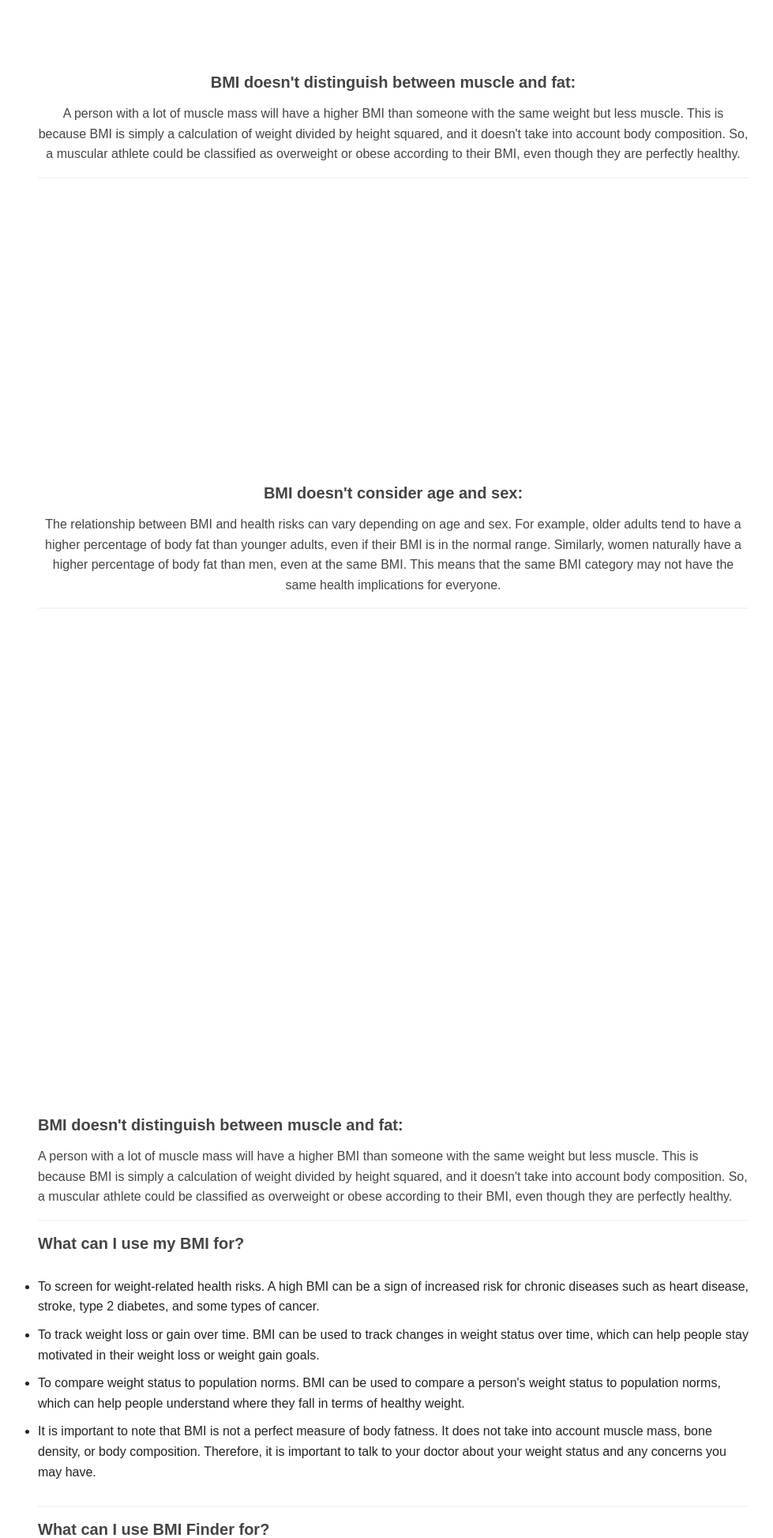
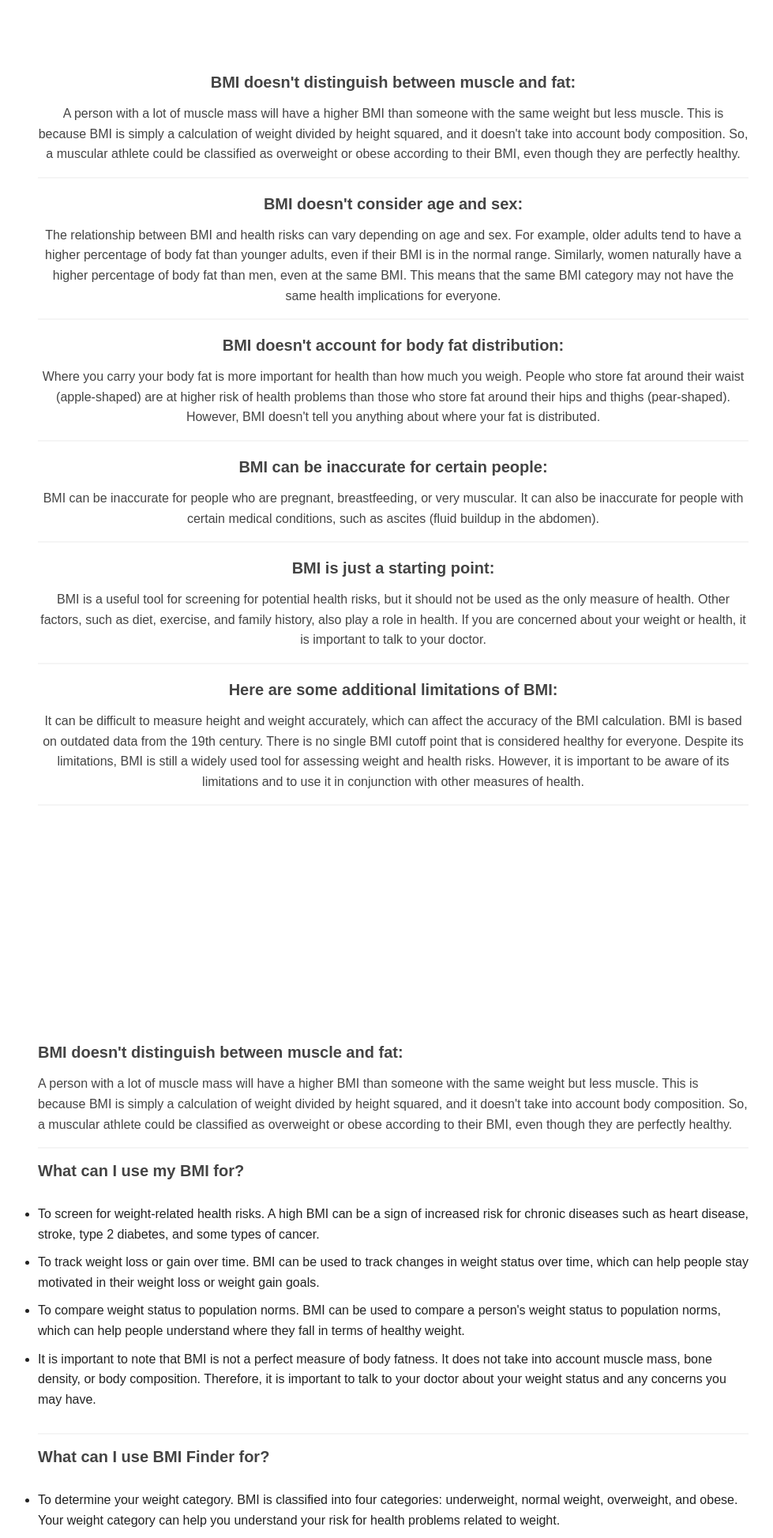
Before and after one commit to lbrilli/bmi-finder.com, a PHP site: page /limitations/index.php in a window 1280 px wide. Shown: the part 336-2283 px from the top of the page at 79% size, without its empty margins (142-1121 px from the left). Run offline with PHP 8.4, Linux system fonts and the light colour scheme; data that the repository does not hold is empty; some libraries are stand-ins or nearby versions.

Commit message:
finalizing main content

```diff
--- a/limitations/index.php
+++ b/limitations/index.php
@@ -53,7 +53,7 @@
 			.logoimage {vertical-align:middle;margin-right:12px;margin-bottom:3px;}
 			.logotext {vertical-align:middle;}
 			#content {text-align:center;}
-			.content-inner {padding:0 20px;max-width:940px;margin:20px auto 0 auto;width:100%;min-height:500px;}
+			.content-inner {padding:0 20px;max-width:940px;margin:20px auto 0 auto;width:100%;min-height:auto;}
 			.section.major {margin:25px 0 25px 0;}
 			.section.minor {margin:16px 0 16px 0;line-height:1.6em}
 			.subtitle-major {font-size:24px;}
@@ -210,7 +210,39 @@
 					<div class="content-inner">
 						<div class="section minor">
 							<h3 class="subtitle-minor">BMI doesn't consider age and sex:</h3>
-							<p class="subtext-minor">	The relationship between BMI and health risks can vary depending on age and sex. For example, older adults tend to have a higher percentage of body fat than younger adults, even if their BMI is in the normal range. Similarly, women naturally have a higher percentage of body fat than men, even at the same BMI. This means that the same BMI category may not have the same health implications for everyone.
+							<p class="subtext-minor">The relationship between BMI and health risks can vary depending on age and sex. For example, older adults tend to have a higher percentage of body fat than younger adults, even if their BMI is in the normal range. Similarly, women naturally have a higher percentage of body fat than men, even at the same BMI. This means that the same BMI category may not have the same health implications for everyone.
+							</p>
+						</div>
+						<hr/>
+					</div>
+					<div class="content-inner">
+						<div class="section minor">
+							<h3 class="subtitle-minor">BMI doesn't account for body fat distribution:</h3>
+							<p class="subtext-minor">Where you carry your body fat is more important for health than how much you weigh. People who store fat around their waist (apple-shaped) are at higher risk of health problems than those who store fat around their hips and thighs (pear-shaped). However, BMI doesn't tell you anything about where your fat is distributed.
+							</p>
+						</div>
+						<hr/>
+					</div>
+					<div class="content-inner">
+						<div class="section minor">
+							<h3 class="subtitle-minor">BMI can be inaccurate for certain people:</h3>
+							<p class="subtext-minor">BMI can be inaccurate for people who are pregnant, breastfeeding, or very muscular. It can also be inaccurate for people with certain medical conditions, such as ascites (fluid buildup in the abdomen).
+							</p>
+						</div>
+						<hr/>
+					</div>
+					<div class="content-inner">
+						<div class="section minor">
+							<h3 class="subtitle-minor">BMI is just a starting point:</h3>
+							<p class="subtext-minor">BMI is a useful tool for screening for potential health risks, but it should not be used as the only measure of health. Other factors, such as diet, exercise, and family history, also play a role in health. If you are concerned about your weight or health, it is important to talk to your doctor.
+							</p>
+						</div>
+						<hr/>
+					</div>
+					<div class="content-inner">
+						<div class="section minor">
+							<h3 class="subtitle-minor">Here are some additional limitations of BMI:</h3>
+							<p class="subtext-minor">It can be difficult to measure height and weight accurately, which can affect the accuracy of the BMI calculation. BMI is based on outdated data from the 19th century. There is no single BMI cutoff point that is considered healthy for everyone. Despite its limitations, BMI is still a widely used tool for assessing weight and health risks. However, it is important to be aware of its limitations and to use it in conjunction with other measures of health.
 							</p>
 						</div>
 						<hr/>
```
